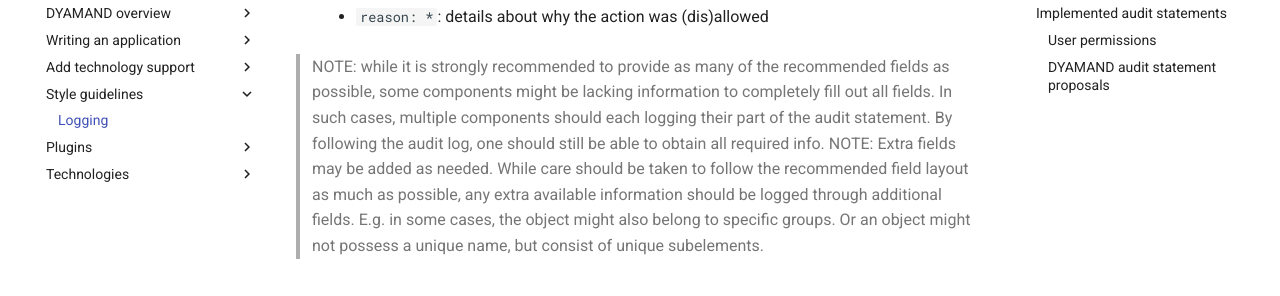
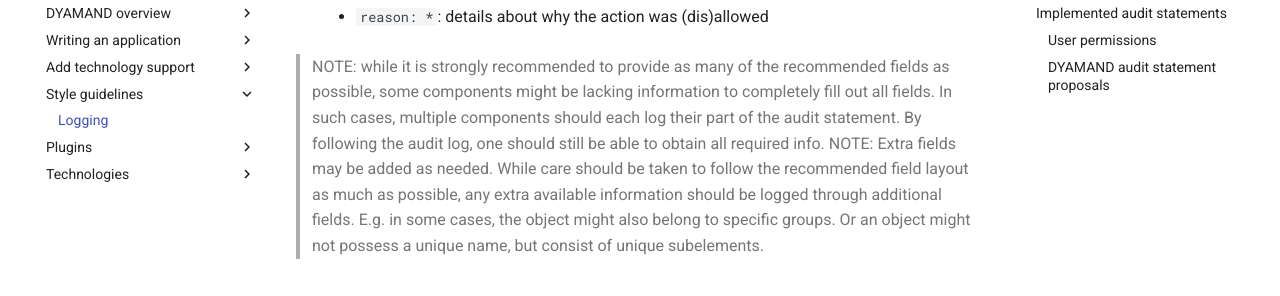
Before and after one commit to dyamand/dyamand.github.io, an MkDocs documentation site: the page built from docs/styleguides/logging.md, in a window 1280 px wide and 900 px high, scrolled down 3257 px. Shown: the part 203-499 px from the top of the window. Built offline with MkDocs 1.6.1 and Material for MkDocs 9.7.7, drawn with Linux system fonts in a browser that asks for light colours.

Commit message:
Fixed spelling

```diff
--- a/docs/styleguides/logging.md
+++ b/docs/styleguides/logging.md
@@ -92,7 +92,7 @@
     * `decision: allow|deny`: whether the action was allowed to go through or not
     * `reason: *`: details about why the action was (dis)allowed
 
-> NOTE: while it is strongly recommended to provide as many of the recommended fields as possible, some components might be lacking information to completely fill out all fields. In such cases, multiple components should each logging their part of the audit statement. By following the audit log, one should still be able to obtain all required info.
+> NOTE: while it is strongly recommended to provide as many of the recommended fields as possible, some components might be lacking information to completely fill out all fields. In such cases, multiple components should each log their part of the audit statement. By following the audit log, one should still be able to obtain all required info.
 > NOTE: Extra fields may be added as needed. While care should be taken to follow the recommended field layout as much as possible, any extra available information should be logged through additional fields. E.g. in some cases, the object might also belong to specific groups. Or an object might not possess a unique name, but consist of unique subelements.
 
 
```
